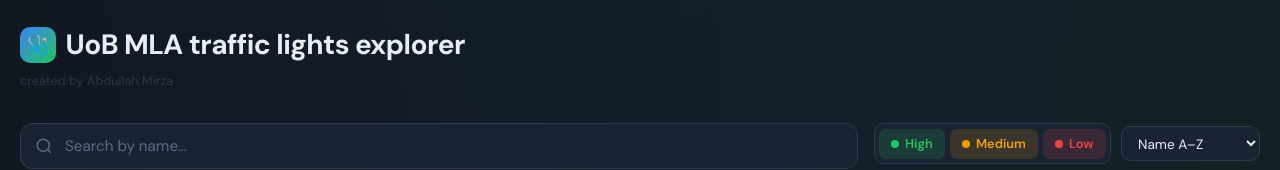
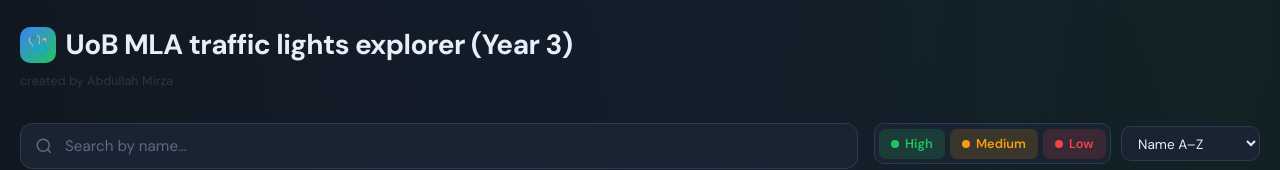
Before and after one commit to Abdullah-MRZA/MLA, a plain HTML site: page index.html in a window 1280 px wide. Shown: the top 170 px of the page. Drawn offline with Linux system fonts and the light colour scheme.

Commit message:
Update header title to include 'Year 3'

```diff
--- a/index.html
+++ b/index.html
@@ -400,7 +400,7 @@
     <header>
       <h1>
         <span class="logo">🩺</span>
-        UoB MLA traffic lights explorer
+        UoB MLA traffic lights explorer (Year 3)
       </h1>
       <p class="credit">created by Abdullah Mirza</p>
     </header>
```
